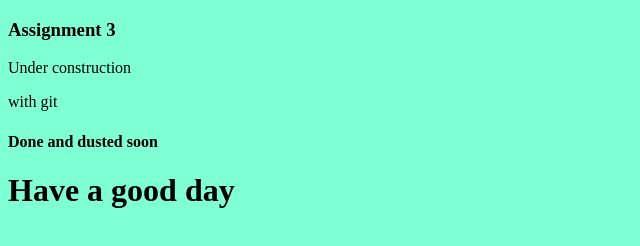
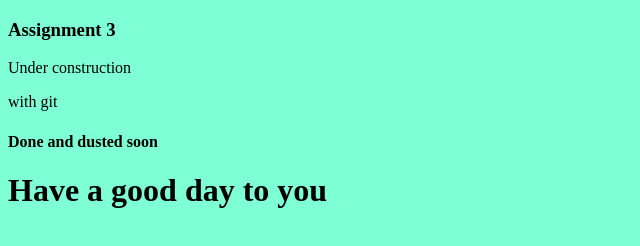
Before and after one commit to rakesh-byte/learningSaylani, a plain HTML site: page index.html in a window 1280 px wide. Shown: the whole page, without its empty margins (0-640 px from the left). Drawn offline with Linux system fonts and the light colour scheme.

Commit message:
last commit

```diff
--- a/index.html
+++ b/index.html
@@ -11,6 +11,6 @@
     <p>Under construction</p>
     <p>with git</p>
     <h4>Done and dusted soon</h4>
-    <h1>Have a good day</h1>
+    <h1>Have a good day to you</h1>
 </body>
 </html>
```
